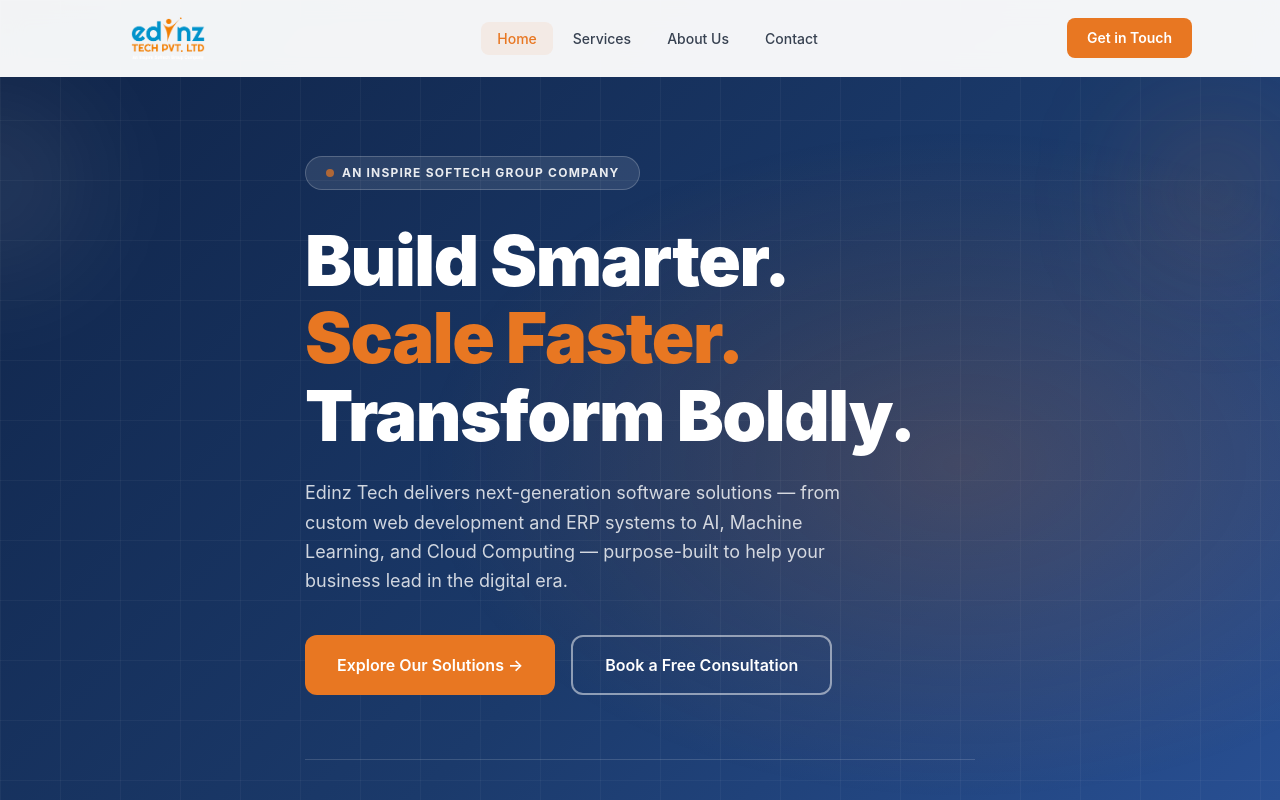
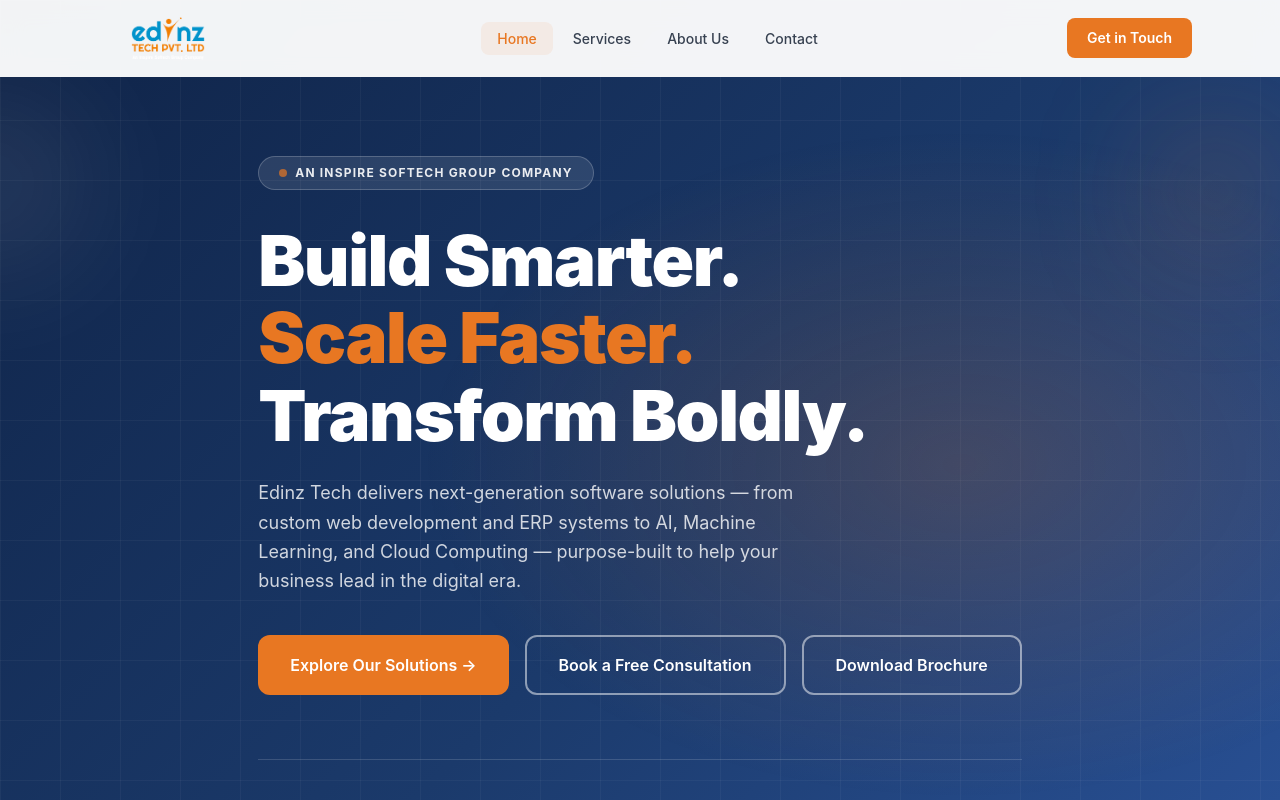
Before and after one commit to drkarthiyabanu/Conference2026, a Next.js app: page /edinz in a window 1280 px wide. Shown: the top 800 px of the page. Built offline with nearby package versions, Linux system fonts and the light colour scheme.

Commit message:
Download Brochure

```diff
--- a/app/edinz/page.tsx
+++ b/app/edinz/page.tsx
@@ -13,14 +13,17 @@
   </span>
 );
 
-const Btn = ({ href, children, variant = 'primary', lg }: { href: string; children: React.ReactNode; variant?: 'primary' | 'outline' | 'outlineWhite'; lg?: boolean }) => {
+const Btn = ({ href, children, variant = 'primary', lg, download }: { href: string; children: React.ReactNode; variant?: 'primary' | 'outline' | 'outlineWhite'; lg?: boolean; download?: boolean }) => {
   const base = `inline-flex items-center gap-2 font-semibold rounded-xl transition-all duration-200 ${lg ? 'px-8 py-4 text-base' : 'px-6 py-3 text-sm'}`;
   const styles = {
     primary: { background: '#E87722', color: '#fff' },
     outline: { background: 'transparent', color: '#1B3A6B', border: '2px solid #1B3A6B' },
     outlineWhite: { background: 'transparent', color: '#fff', border: '2px solid rgba(255,255,255,.5)' },
   };
-  return <Link href={href} className={base} style={styles[variant]}>{children}</Link>;
+  const commonProps = { className: base, style: styles[variant] };
+  return download
+    ? <a href={href} download {...commonProps}>{children}</a>
+    : <Link href={href} {...commonProps}>{children}</Link>;
 };
 
 const services = [
@@ -83,6 +86,7 @@
           <div className="flex flex-wrap gap-4 fade-in-up delay-400">
             <Btn href="/edinz/services" variant="primary" lg>Explore Our Solutions →</Btn>
             <Btn href="/edinz/about#contact" variant="outlineWhite" lg>Book a Free Consultation</Btn>
+            <Btn href="/pdfs/Edinz_Tech_Company_Profile.pdf" variant="outlineWhite" lg download>Download Brochure</Btn>
           </div>
 
           {/* hero stats */}
```
Also changed, not shown: 1 other file (tests, documents, lock files or other folders).
